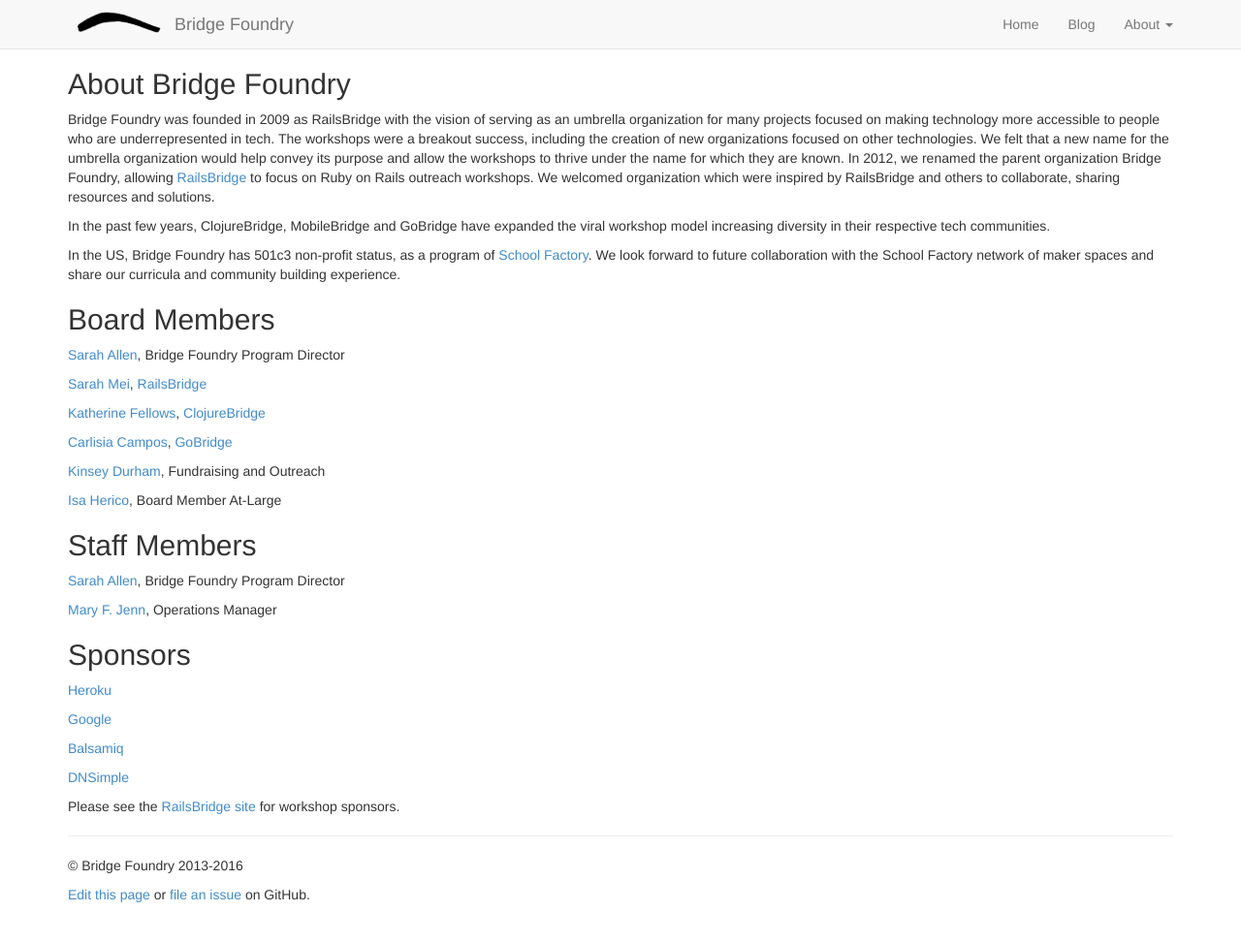
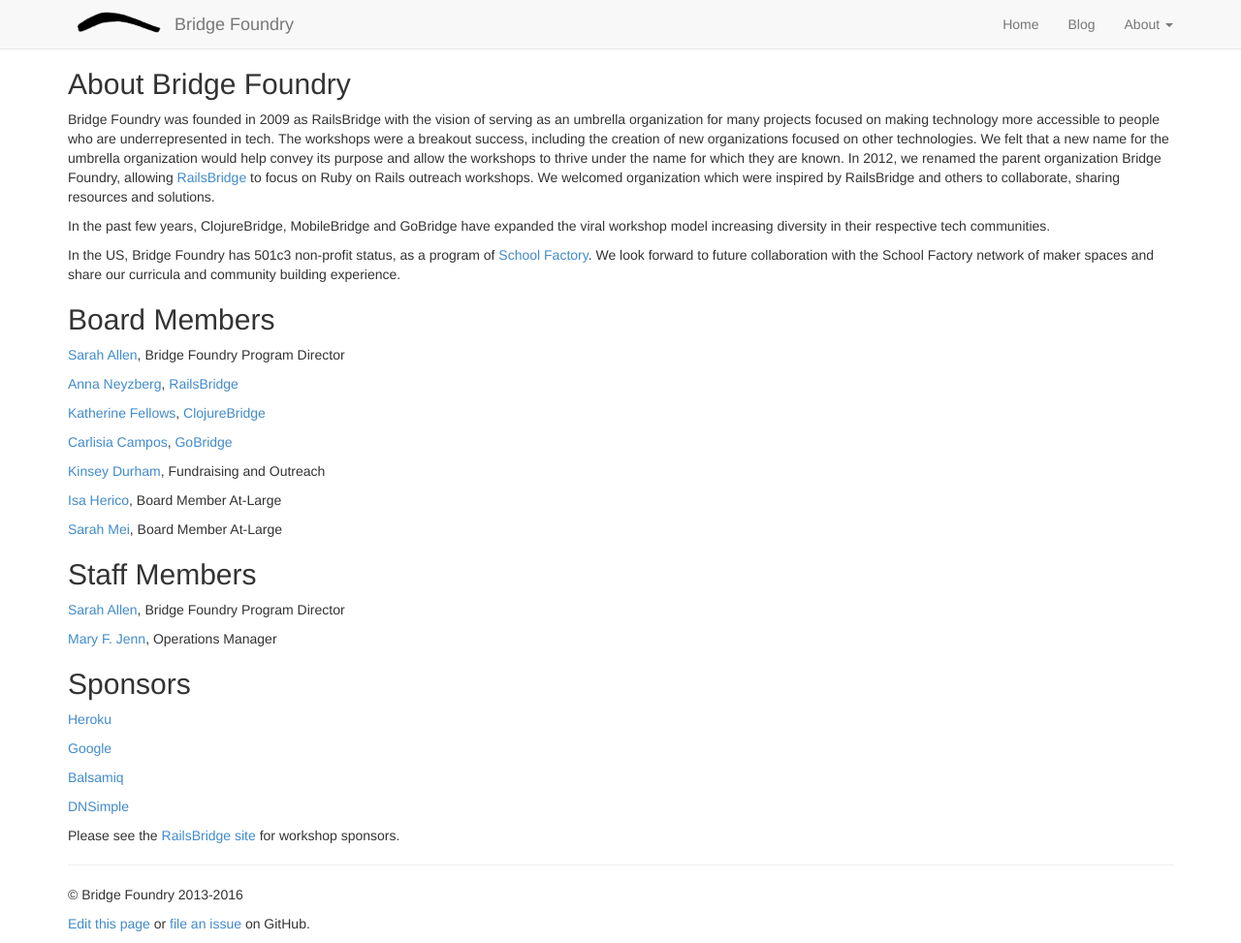
Before and after one commit to Satsaimistoowqp/bridgefoundry.github.io, a Jekyll site: the page built from about.html, in a window 1280 px wide and 973 px high. Shown: the whole window at 97% size. Built offline with Jekyll 4.4.1, drawn with Linux system fonts in a browser that asks for light colours.

Commit message:
Add Anna Neyzberg to board as RailsBridge representative, and update Sarah Mei to board member at large

```diff
--- a/about.html
+++ b/about.html
@@ -16,11 +16,13 @@
     <a name="board"></a>
     <h2>Board Members</h2>
     <p><a href="https://twitter.com/ultrasaurus">Sarah Allen</a>, Bridge Foundry Program Director</p>
-    <p><a href="https://twitter.com/sarahmei">Sarah Mei</a>, <a href="http://railsbridge.org/">RailsBridge</a></p>
+    <p><a href="https://twitter.com/ANeyzb">Anna Neyzberg</a>, <a href="http://railsbridge.org/">RailsBridge</a></p>
     <p><a href="https://twitter.com/kf">Katherine Fellows</a>, <a href="http://www.clojurebridge.org/">ClojureBridge</a></p>
     <p><a href="https://twitter.com/carlisia">Carlisia Campos</a>, <a href="http://www.golangbridge.org/">GoBridge</a></p>
     <p><a href="https://twitter.com/KinseyAnnDurham">Kinsey Durham</a>, Fundraising and Outreach</p>
     <p><a href="https://twitter.com/msherico">Isa Herico</a>, Board Member At-Large</p>
+    <p><a href="https://twitter.com/sarahmei">Sarah Mei</a>, Board Member At-Large</p>
+
   </div>
 
   <div class="staff">
```
